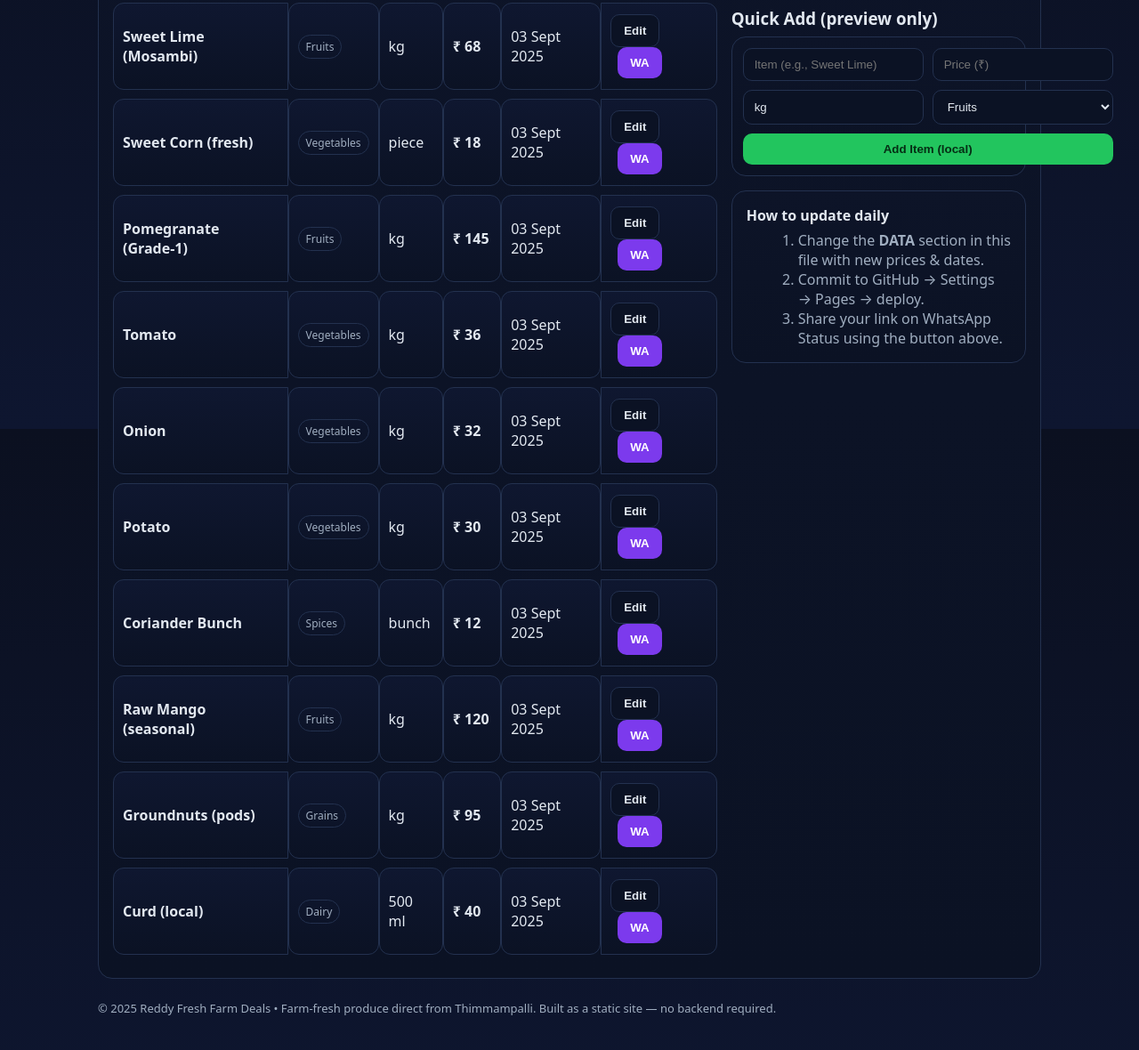
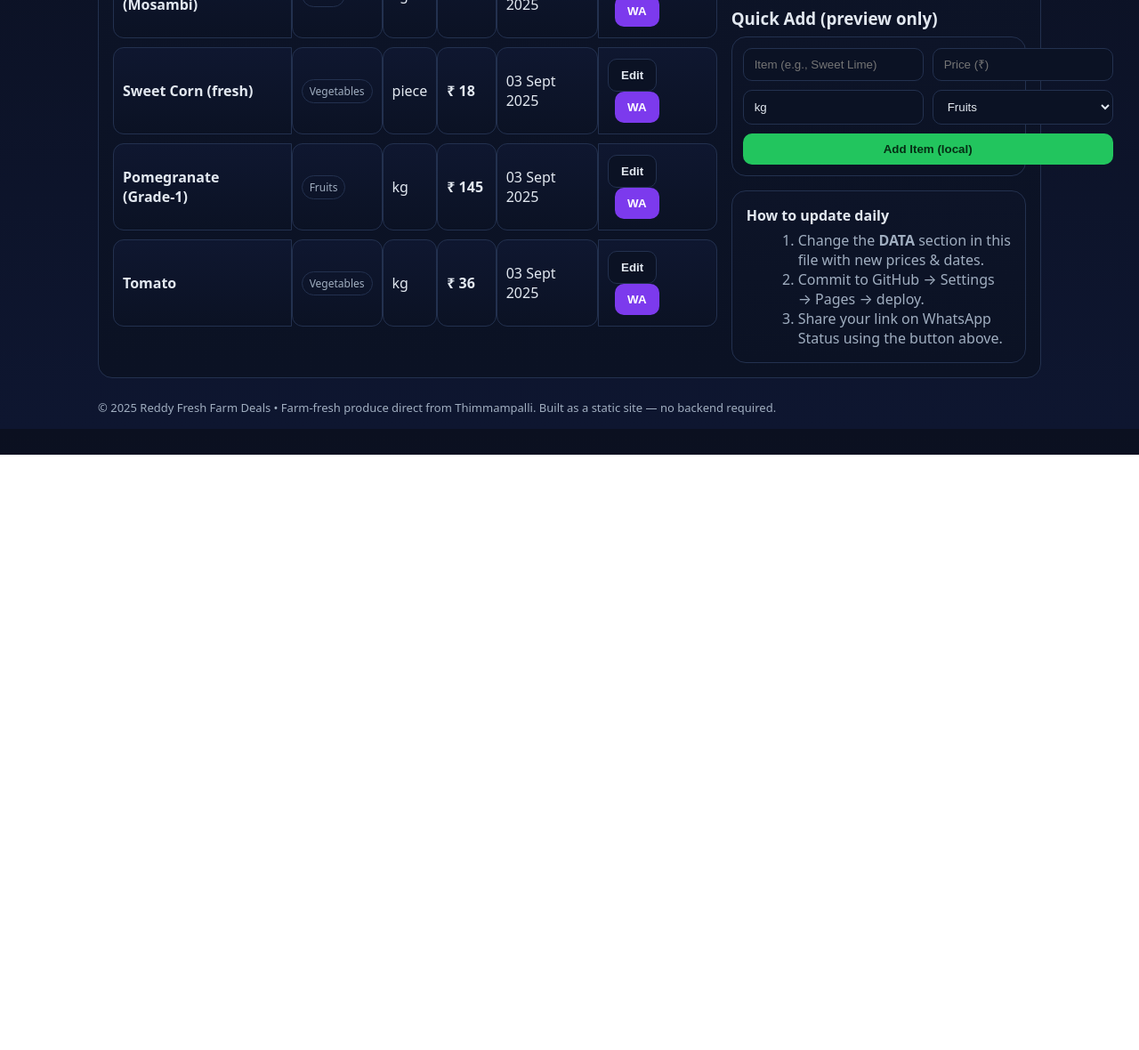
Before and after one commit to malli13193/Reddy-Fresh-Farm-Deals, a plain HTML site: page index.html in a window 1280 px wide. Shown: the part 318-1498 px from the top of the page at 89% size. After the commit the page ends 829 px from the top, so only its background shows below. Drawn offline with Linux system fonts and the light colour scheme.

Commit message:
Update index.html

```diff
--- a/index.html
+++ b/index.html
@@ -60,7 +60,7 @@
   <div class="grid">
     <div class="col-8">
       <h2 style="margin:0 0 8px 0">Today’s Availability & Prices</h2>
-      <p class="subtitle" style="margin:0 0 14px 0">Static single‑file website. Edit the data below in the code and push to GitHub Pages. You can also make quick temporary changes here that only you see (saved to your browser).</p>
+
       <div class="controls" style="margin-bottom:12px">
         <label class="sr-only" for="catFilter">Filter</label>
         <select id="catFilter"></select>
@@ -142,12 +142,7 @@
       { name:'Sweet Corn (fresh)', category:'Vegetables', unit:'piece', price:18, lastUpdated:fmtDate(today) },
       { name:'Pomegranate (Grade‑1)', category:'Fruits', unit:'kg', price:145, lastUpdated:fmtDate(today) },
       { name:'Tomato', category:'Vegetables', unit:'kg', price:36, lastUpdated:fmtDate(today) },
-      { name:'Onion', category:'Vegetables', unit:'kg', price:32, lastUpdated:fmtDate(today) },
-      { name:'Potato', category:'Vegetables', unit:'kg', price:30, lastUpdated:fmtDate(today) },
-      { name:'Coriander Bunch', category:'Spices', unit:'bunch', price:12, lastUpdated:fmtDate(today) },
-      { name:'Raw Mango (seasonal)', category:'Fruits', unit:'kg', price:120, lastUpdated:fmtDate(today) },
-      { name:'Groundnuts (pods)', category:'Grains', unit:'kg', price:95, lastUpdated:fmtDate(today) },
-      { name:'Curd (local)', category:'Dairy', unit:'500 ml', price:40, lastUpdated:fmtDate(today) }
+
     ];
 
     // —— LOCAL STORAGE MERGE (for previewing changes without editing code) ——
@@ -241,7 +236,7 @@
     document.getElementById('copyWA').addEventListener('click', async ()=>{
       const date = fmtDate(new Date());
       const top = items.slice(0,8).map(i=>`• ${i.name} — ₹${i.price}/${i.unit}`).join('\n');
-      const text = `Reddy Fresh Farm Deals (Thimmampalli)\n${date}\n${top}\n\nOrder: wa.me/9100000000`;
+      const text = `Reddy Fresh Farm Deals (Thimmampalli)\n${date}\n${top}\n\nOrder: wa.me/917816090164`;
       try{ await navigator.clipboard.writeText(text); alert('Copied for WhatsApp Status!'); }
       catch{ prompt('Copy this text:', text); }
     });
```
